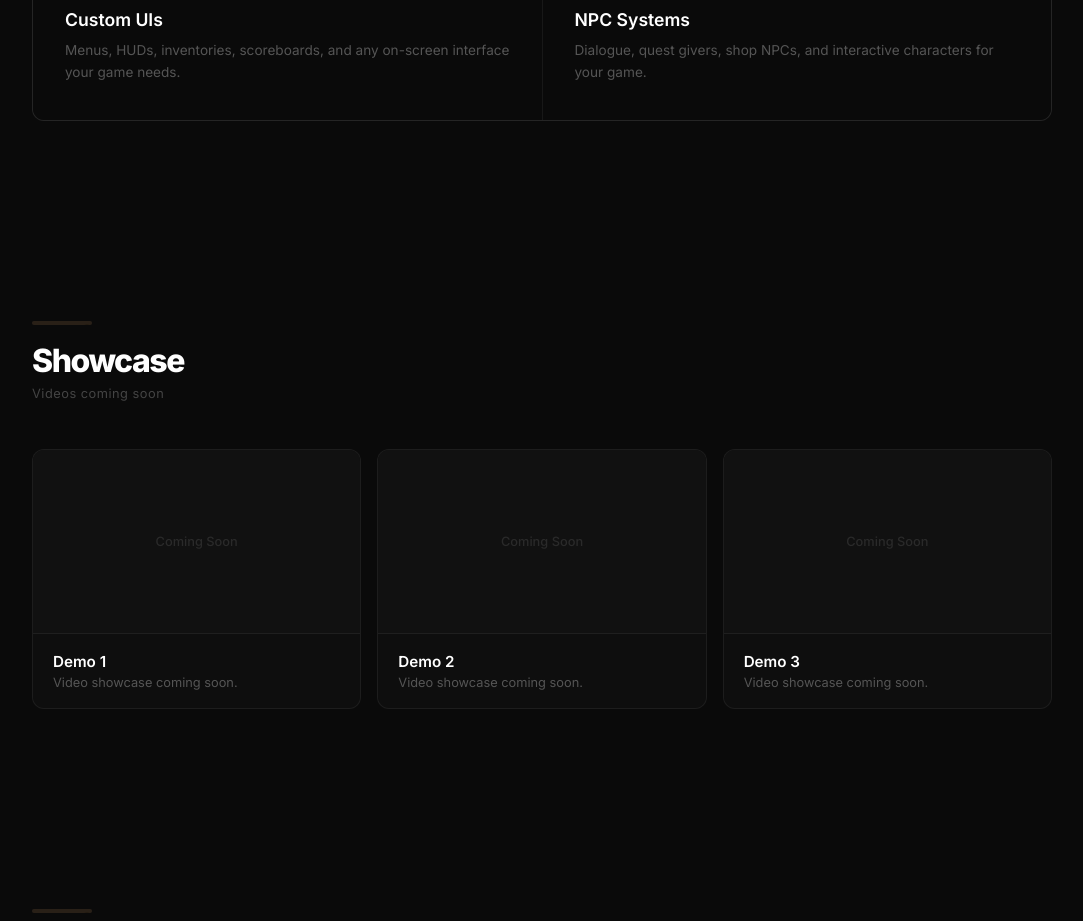
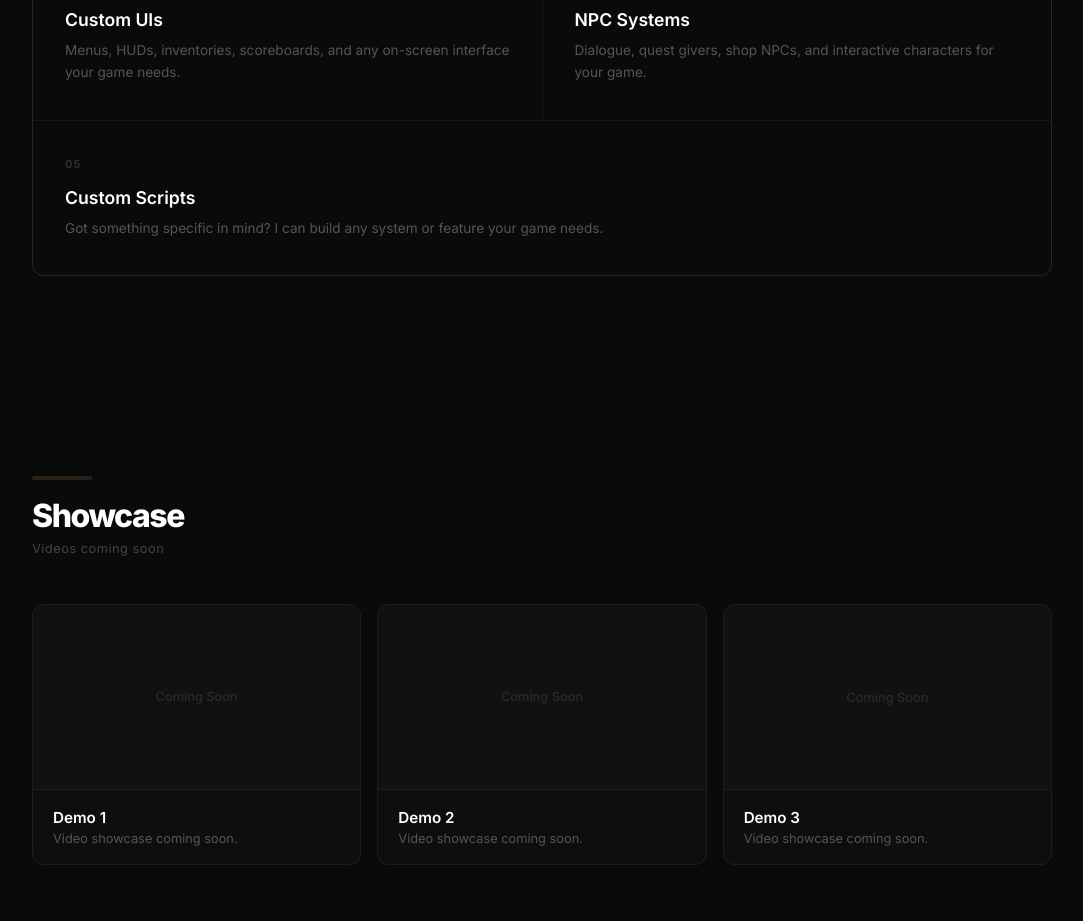
Before and after one commit to godisgood20/roblox-portfolio, a plain HTML site: page index.html in a window 1280 px wide. Shown: the part 1680-2601 px from the top of the page, without its empty margins (98-1181 px from the left). Drawn offline with Linux system fonts and the light colour scheme.

Commit message:
Add custom scripts catch-all service
Co-Authored-By: Claude Opus 4.6 (1M context) <noreply@anthropic.com>

```diff
--- a/index.html
+++ b/index.html
@@ -302,6 +302,10 @@
             line-height: 1.6;
         }
 
+        .service-card:last-child:nth-child(odd) {
+            grid-column: 1 / -1;
+        }
+
         /* Showcase */
         .showcase-grid {
             display: grid;
@@ -602,6 +606,11 @@
                 <h3>NPC Systems</h3>
                 <p>Dialogue, quest givers, shop NPCs, and interactive characters for your game.</p>
             </div>
+            <div class="service-card">
+                <div class="service-num">05</div>
+                <h3>Custom Scripts</h3>
+                <p>Got something specific in mind? I can build any system or feature your game needs.</p>
+            </div>
         </div>
     </section>
 
```
